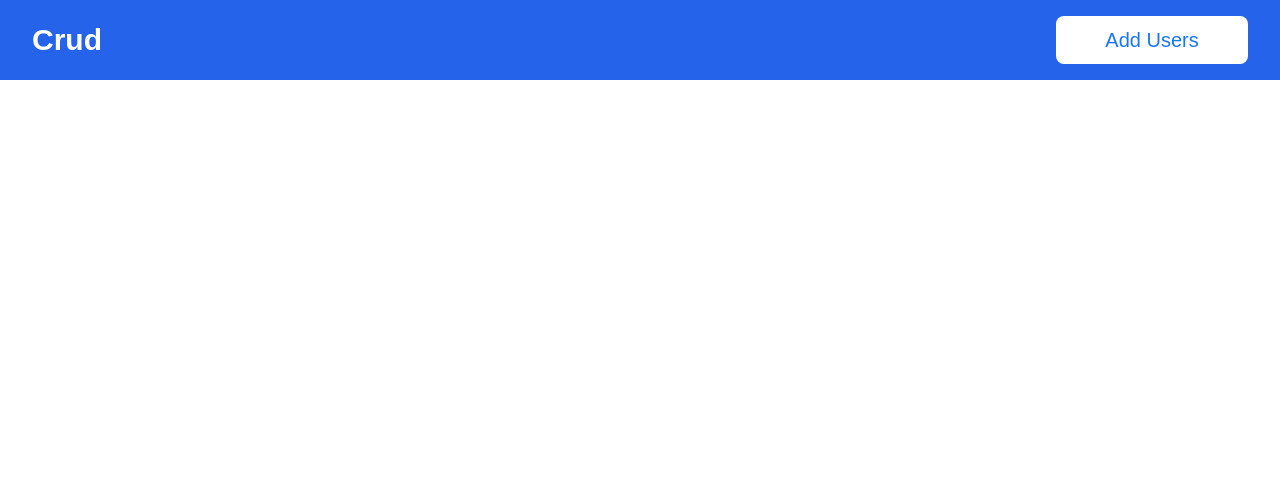
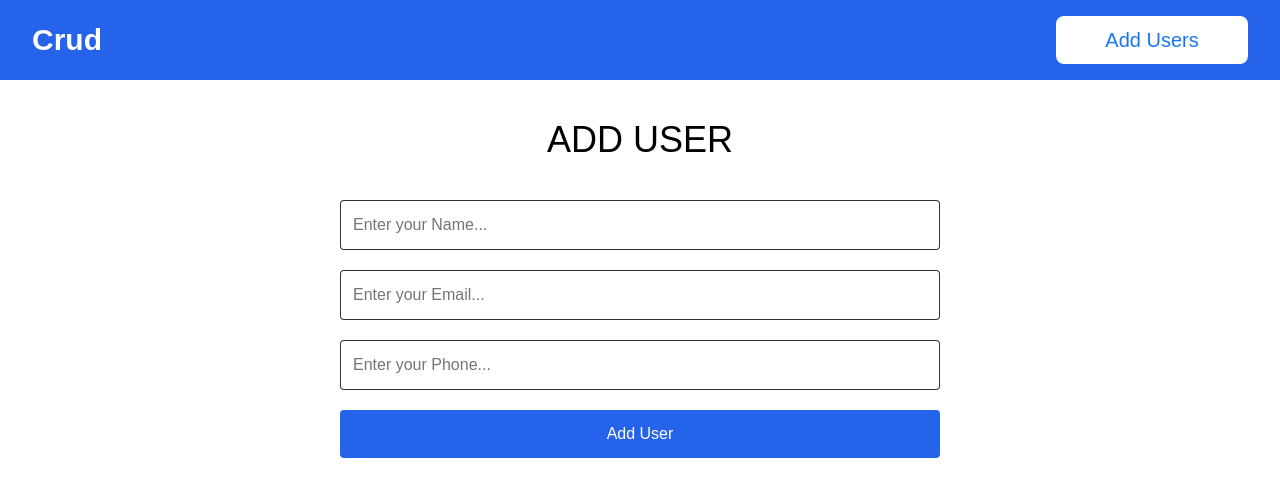
Before and after one commit to mriskisyahputraa2/crud-blog-apps, a React (Create React App) app: page /add-user in a window 1280 px wide. Before the commit this address had no page. Shown: the top 496 px of the page. Built offline with nearby package versions, Linux system fonts and the light colour scheme.

Commit message:
addding fungsi add user

```diff
--- a/src/App.js
+++ b/src/App.js
@@ -2,6 +2,7 @@ import { Route, Routes } from "react-router-dom";
 import Home from "./Pages/Home";
 import Navbar from "./Pages/Navbar";
 import DetailUsers from "./Pages/User/DetailUsers";
+import AddUser from "./Pages/User/AddUser";
 
 function App() {
   return (
@@ -9,7 +10,8 @@ function App() {
       <Navbar />
       <Routes>
         <Route path="/" element={<Home />} />
-        <Route path="/detailusers/:id" element={<DetailUsers />} />
+        <Route path="/detail-user/:id" element={<DetailUsers />} />
+        <Route path="/add-user/" element={<AddUser />} />
       </Routes>
     </>
   );
--- a/src/Pages/Home.jsx
+++ b/src/Pages/Home.jsx
@@ -53,7 +53,7 @@ function Home() {
                 <td className="text-lg px-6 py-4">{user.phone}</td>
                 <td className="flex justify-center items-center space-x-4 ">
                   <Link
-                    to={`/detailusers/${user.id}`}
+                    to={`/detail-user/${user.id}`}
                     className="px-6 py-2 bg-gray-900/75 text-white rounded-lg mt-2">
                     Detail
                   </Link>
--- a/src/Pages/Navbar.jsx
+++ b/src/Pages/Navbar.jsx
@@ -1,15 +1,24 @@
+import { Link } from "react-router-dom";
+
 function Navbar() {
-    return <>
-        <div className="w-full h-16 bg-blue-600 py-10 px-8 flex items-center justify-between">
+  return (
+    <>
+      <div className="w-full h-16 bg-blue-600 py-10 px-8 flex items-center justify-between">
+        <div>
+          <h1 className="font-Poppins text-3xl font-semibold text-white">
+            Crud
+          </h1>
+        </div>
 
-            <div>
-                <h1 className="font-Poppins text-3xl font-semibold text-white">Crud</h1>
-            </div>
-
-            <div>
-                <button className="w-48 bg-white text-blue-400 font-Poppins text-xl h-12 rounded-lg">Add Users</button>
-            </div>
+        <div>
+          <Link
+            to="add-user"
+            className="flex justify-center items-center w-48 bg-white text-blue-400 font-Poppins text-xl h-12 rounded-lg">
+            Add Users
+          </Link>
         </div>
+      </div>
     </>
+  );
 }
-export default Navbar
+export default Navbar;
--- a/src/Pages/User/AddUser.jsx
+++ b/src/Pages/User/AddUser.jsx
@@ -1,7 +1,55 @@
+import { useState } from "react";
+
 function AddUser() {
-    return <>
+  const [name, setName] = useState("");
+  const [email, setEmail] = useState("");
+  const [phone, setPhone] = useState("");
 
+  return (
+    <>
+      <div className="w-screen h-full my-10 flex flex-col justify-center mx-auto">
+        <div>
+          <h1 className="text-center text-4xl font-Montserrat uppercase">
+            Add User
+          </h1>
+        </div>
+
+        <div className="flex flex-col justify-center mx-auto my-5 font-Poppins">
+          <form className="flex flex-col  ">
+            <input
+              value={name}
+              onChange={(e) => setName(e.target.value)}
+              className="border border-black/80 p-3 w-[600px] mt-5 rounded"
+              type="text"
+              placeholder="Enter your Name..."
+            />
+
+            <input
+              value={email}
+              onChange={(e) => setEmail(e.target.value)}
+              className="border border-black/80 p-3 w-[600px] mt-5 rounded"
+              type="text"
+              placeholder="Enter your Email..."
+            />
+
+            <input
+              value={phone}
+              onChange={(e) => setPhone(e.target.value)}
+              className="border border-black/80 p-3 w-[600px] mt-5 rounded"
+              type="text"
+              placeholder="Enter your Phone..."
+            />
+          </form>
+
+          <div className="mt-5">
+            <button className="bg-blue-600 text-white w-full p-3 rounded">
+              Add User
+            </button>
+          </div>
+        </div>
+      </div>
     </>
+  );
 }
 
-export default AddUser
+export default AddUser;
--- a/src/Pages/User/DetailUsers.jsx
+++ b/src/Pages/User/DetailUsers.jsx
@@ -17,37 +17,41 @@ function DetailUsers() {
     <>
       {DetailUser && (
         <>
-          <div className="max-w-screen-sm flex justify-center flex-col border border-black mx-auto my-16 rounded bg-gray-900/60">
-            <div className="flex flex-col p-10 text-white">
-              <h3 className="text-xl mt-5 font-bold font-Poppins">
+          <div className="max-w-screen-sm flex justify-center flex-col border border-black mx-auto my-16 rounded bg-gray-900/60 ">
+            <div className="text-white text-center text-3xl font-Poppins mt-4">
+              <h1>Detail Users</h1>
+            </div>
+
+            <div className="flex flex-col px-10 mb-10 text-white">
+              <h3 className="border-b border-white text-xl mt-5 font-bold font-Poppins">
                 Name:{" "}
                 <b className="font-mono font-normal text-green-500">
                   {" "}
                   {DetailUser.name}
                 </b>
               </h3>
-              <h3 className="text-xl mt-5 font-bold font-Poppins">
+              <h3 className="border-b border-white text-xl mt-5 font-bold font-Poppins">
                 Email:
                 <b className="font-mono font-normal text-green-500">
                   {" "}
                   {DetailUser.email}
                 </b>
               </h3>
-              <h3 className="text-xl mt-5 font-bold font-Poppins">
+              <h3 className="border-b border-white text-xl mt-5 font-bold font-Poppins">
                 Phone:
                 <b className="font-mono font-normal text-green-500">
                   {" "}
                   {DetailUser.phone}
                 </b>
               </h3>
-              <h3 className="text-xl mt-5 font-bold font-Poppins">
+              <h3 className="border-b border-white text-xl mt-5 font-bold font-Poppins">
                 City:
                 <b className="font-mono font-normal text-green-500">
                   {" "}
                   {DetailUser.address.city}
                 </b>
               </h3>
-              <h3 className="text-xl mt-5 font-bold font-Poppins">
+              <h3 className="border-b border-white text-xl mt-5 font-bold font-Poppins">
                 Website:
                 <b className="font-mono font-normal text-green-500">
                   {" "}
@@ -59,7 +63,7 @@ function DetailUsers() {
           <div className="text-center">
             <Link
               to={"/"}
-              className="bg-blue-500 text-white py-2 px-7 rounded-lg">
+              className="bg-blue-500 text-white py-3 px-7 rounded-lg font-Poppins">
               Kembali
             </Link>
           </div>
--- a/src/Pages/User/EditUser.jsx
+++ b/src/Pages/User/EditUser.jsx
@@ -1,7 +1,13 @@
 function EditUser() {
-    return <>
-
+  return (
+    <>
+      <div>
+        <div>
+          <h1 className="text-center text-3xl font-Poppins ">Add User</h1>
+        </div>
+      </div>
     </>
+  );
 }
 
-export default EditUser
+export default EditUser;
```
